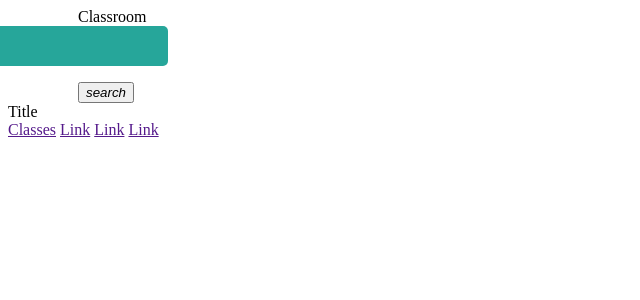
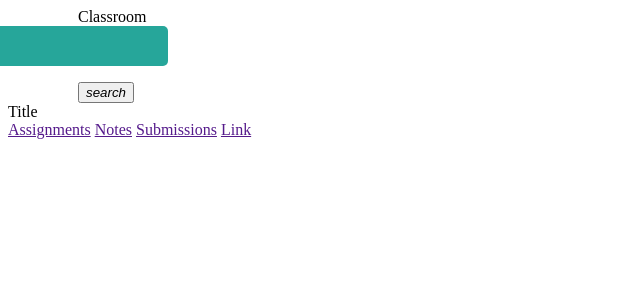
Before and after one commit to anisham197/Classroom, a Flask app: template app/templates/assignments/assign_nav_drawer.html in a window 1280 px wide. Shown: the top 300 px of the page, without its empty margins (0-640 px from the left). Run offline with Flask 2, Linux system fonts and the light colour scheme; the template is opened without the code that fills it, so the values that code supplies are empty.

Commit message:
Lets make branches

```diff
--- a/app/classroom_module/controllers.py
+++ b/app/classroom_module/controllers.py
@@ -26,7 +26,7 @@ def index():
         joined_classes = getJoinedClassroom(session["user_id"], db.session)
         created_classes = getCreatedClassroom(session["user_id"], db.session)
             # x =[]
-            # for (class1 ,user_class) in user_classes :
+            # for (class1 ,user_class) in joined_classes :
             #     x.append(class1)
             #     print ("\n\nyayyaya\n" + str(user_class.user_id) + "\n\n " + class1.subject)
         return render_template("classes/main_class.html", role=user.role, joined_classes=joined_classes, created_classes=created_classes)
--- a/app/queries.py
+++ b/app/queries.py
@@ -18,6 +18,8 @@ def getUserByUserID(user_id) :
 def getUser_ClassroomByCodeAndID(user_id, class_code) :
     return User_Classroom.query.filter(User_Classroom.user_id == user_id).filter(User_Classroom.class_code == class_code).first()
 
+
+#User_Classroom and Classroom Table
 def getJoinedClassroom(user_id, session) :
     return session.query(Classroom).join(User_Classroom, User_Classroom.class_code == Classroom.class_code).filter(User_Classroom.user_id == user_id).filter(User_Classroom.role == 1).all()
     #return session.query(Classroom, User_Classroom).filter(User_Classroom.user_id == user_id).filter(User_Classroom.role == 1).filter(User_Classroom.class_code == Classroom.class_code).all()
@@ -26,6 +28,7 @@ def getJoinedClassroom(user_id, session) :
 def getCreatedClassroom(user_id, session) :
     return session.query(Classroom).join(User_Classroom, User_Classroom.class_code == Classroom.class_code).filter(User_Classroom.user_id == user_id).filter(User_Classroom.role == 0).all()
 
+#fix it
 def getAssignmentByClassCode(class_code) :
     return Assignment.query.filter(Assignment.class_code == class_code).all()
 
--- a/app/templates/assignments/assign_nav_drawer.html
+++ b/app/templates/assignments/assign_nav_drawer.html
@@ -3,9 +3,9 @@
     <div class="mdl-layout__drawer">
         <span class="mdl-layout-title">Title</span>
         <nav class="mdl-navigation">
-            <a class="mdl-navigation__link" href="">Classes</a>
-            <a class="mdl-navigation__link" href="">Link</a>
-            <a class="mdl-navigation__link" href="">Link</a>
+            <a class="mdl-navigation__link" href="">Assignments</a>
+            <a class="mdl-navigation__link" href="">Notes</a>
+            <a class="mdl-navigation__link" href="">Submissions</a>
             <a class="mdl-navigation__link" href="">Link</a>
         </nav>
     </div>
```
Also changed, not shown: ToDoList.txt (+7 -0 lines).
